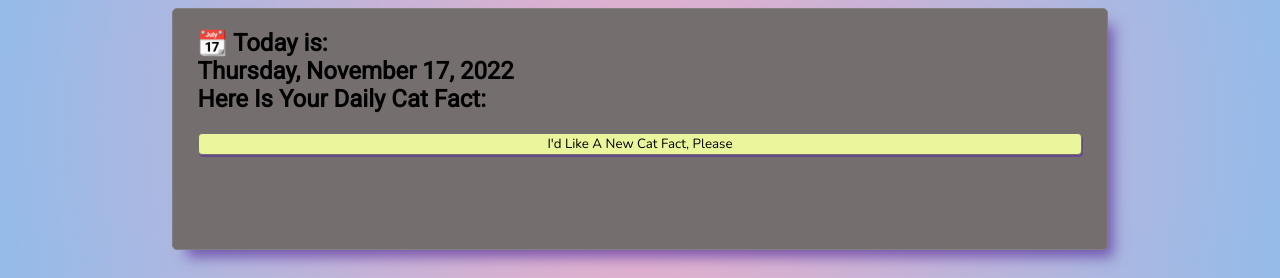
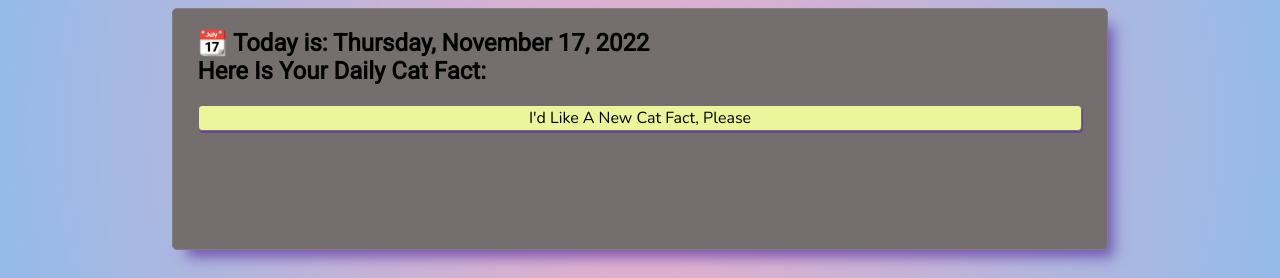
Before and after one commit to miShelbyT/kitties, a plain HTML site: page index.html in a window 1280 px wide. Shown: the top 278 px of the page. Drawn offline with nearby package versions, Linux system fonts and the light colour scheme; no server answers.

Commit message:
reorganized and bumped up font sizes

```diff
--- a/index.js
+++ b/index.js
@@ -1,14 +1,15 @@
-// 'use strict';
+const title = document.createElement('h2')
+const today = new Date(Date.now())
+
 const factDiv = document.createElement('div')
-const title = document.createElement('h2')
 const catFact = document.createElement('h3')
+const newFact = document.createElement('button')
+
 const kitties = document.createElement('img')
-const newFact = document.createElement('button')
-const today = new Date(Date.now())
+
 const options = { weekday: 'long', year: 'numeric', month: 'long', day: 'numeric' };
 
-title.innerText = `📆 Today is:
-${today.toLocaleDateString(undefined, options)}
+title.innerText = `📆 Today is: ${today.toLocaleDateString(undefined, options)}
 Here Is Your Daily Cat Fact:`
 catFact.className = 'fact'
 factDiv.className = 'container'
--- a/style.css
+++ b/style.css
@@ -31,6 +31,7 @@ body {
 
 .container .fact {
   color: rgb(192, 222, 248);
+  font-size: large;
 }
 
 .image {
@@ -63,6 +64,7 @@ body {
   width: 100%;
   cursor: pointer;
   font-family: 'Nunito', sans-serif;
+  font-size: medium;
   background-color: rgb(234, 245, 156);
   border: 1px solid rgb(117, 110, 110);
   border-radius: 4px;
```
